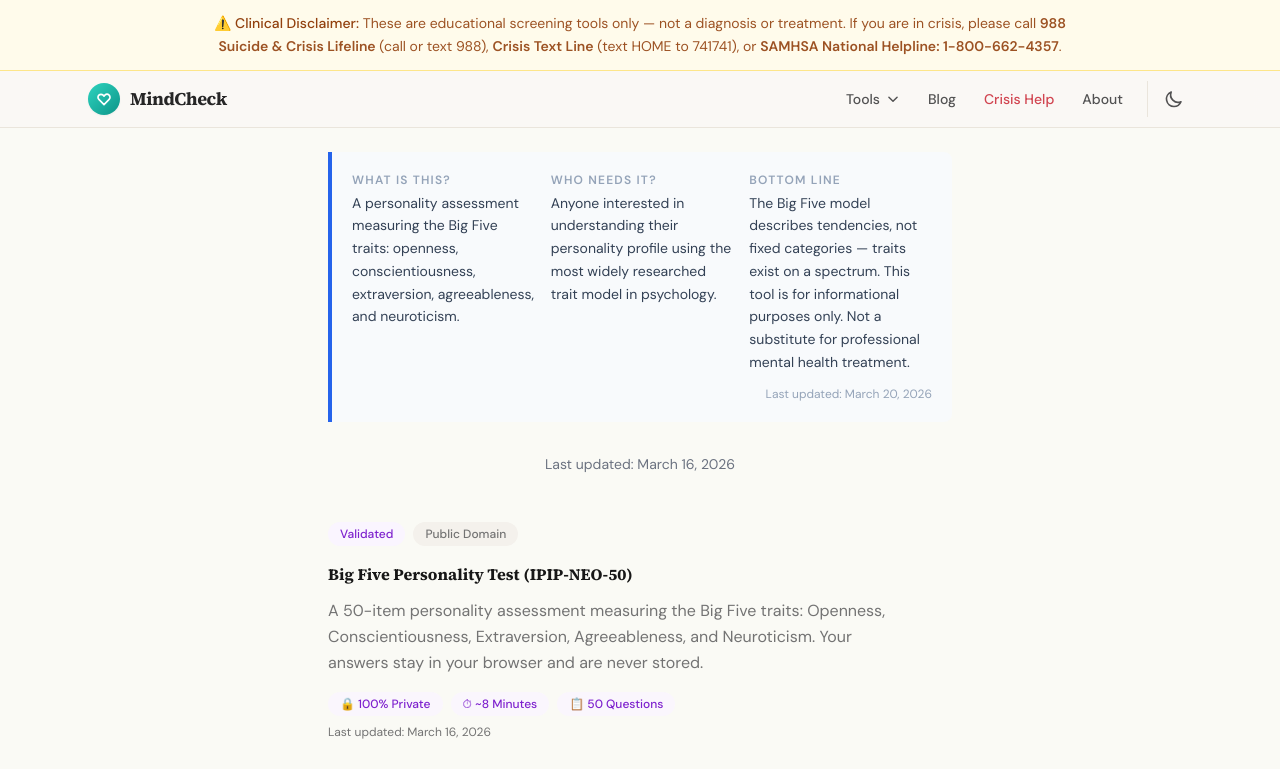
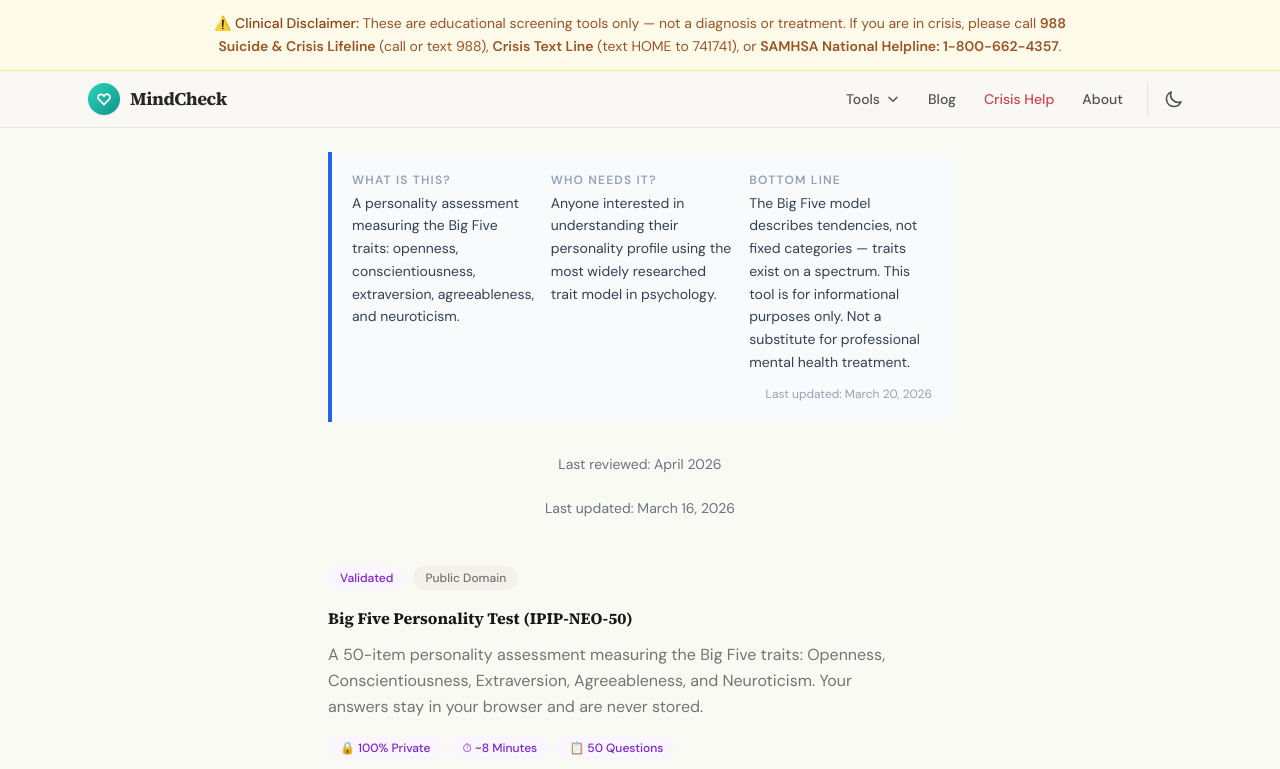
Before and after one commit to raiderj77/mhsud, a Next.js app: page /big-five-personality-test in a window 1280 px wide. Shown: the top 769 px of the page. Built offline with nearby package versions, Linux system fonts and the light colour scheme; a web font is replaced by a local one.

Commit message:
fix: dateModified updates

```diff
--- a/src/app/attachment-style-quiz/page.tsx
+++ b/src/app/attachment-style-quiz/page.tsx
@@ -48,7 +48,7 @@ export default function AttachmentStylePage() {
               description: "A free online implementation of the Experiences in Close Relationships - Revised (ECR-R), a validated 36-item attachment style questionnaire by Fraley, Waller, and Brennan (2000).",
               url: TOOL_URL,
               datePublished: "2026-03-08",
-              dateModified: "2026-03-16",
+              dateModified: "2026-04-14",
             })
           ),
         }}
@@ -93,6 +93,8 @@ export default function AttachmentStylePage() {
           lastUpdated="2026-03-20"
         />
       </div>
+      <p className="text-sm text-gray-500 mt-2 mb-0 text-center">Last reviewed: April 2026</p>
+
       <section className="sr-only">
         <h2>What Is the ECR-R Attachment Style Quiz?</h2>
         <h2>How Is the ECR-R Scored?</h2>
--- a/src/app/big-five-personality-test/page.tsx
+++ b/src/app/big-five-personality-test/page.tsx
@@ -48,7 +48,7 @@ export default function BigFivePersonalityTestPage() {
               description: "A free online implementation of the IPIP-NEO-50, a validated 50-item Big Five personality assessment based on Goldberg (1999) and Johnson (2014).",
               url: TOOL_URL,
               datePublished: "2026-03-08",
-              dateModified: "2026-03-16",
+              dateModified: "2026-04-14",
             })
           ),
         }}
@@ -93,6 +93,8 @@ export default function BigFivePersonalityTestPage() {
           lastUpdated="2026-03-20"
         />
       </div>
+      <p className="text-sm text-gray-500 mt-2 mb-0 text-center">Last reviewed: April 2026</p>
+
       <section className="sr-only">
         <h2>What Is the Big Five Personality Test?</h2>
         <h2>How Is the Big Five Test Scored?</h2>
--- a/src/app/msi-bpd-screening/page.tsx
+++ b/src/app/msi-bpd-screening/page.tsx
@@ -48,7 +48,7 @@ export default function MSIBPDPage() {
               description: "A free online implementation of the McLean Screening Instrument for Borderline Personality Disorder (MSI-BPD), a validated 10-item yes/no screening tool developed by Zanarini et al.",
               url: TOOL_URL,
               datePublished: "2026-03-08",
-              dateModified: "2026-03-16",
+              dateModified: "2026-04-14",
             })
           ),
         }}
@@ -94,6 +94,8 @@ export default function MSIBPDPage() {
       </div>
 
 
+      <p className="text-sm text-gray-500 mt-2 mb-0 text-center">Last reviewed: April 2026</p>
+
       <section className="sr-only">
         <h2>What Is the MSI-BPD Screening?</h2>
         <h2>How Is the MSI-BPD Scored?</h2>
```
